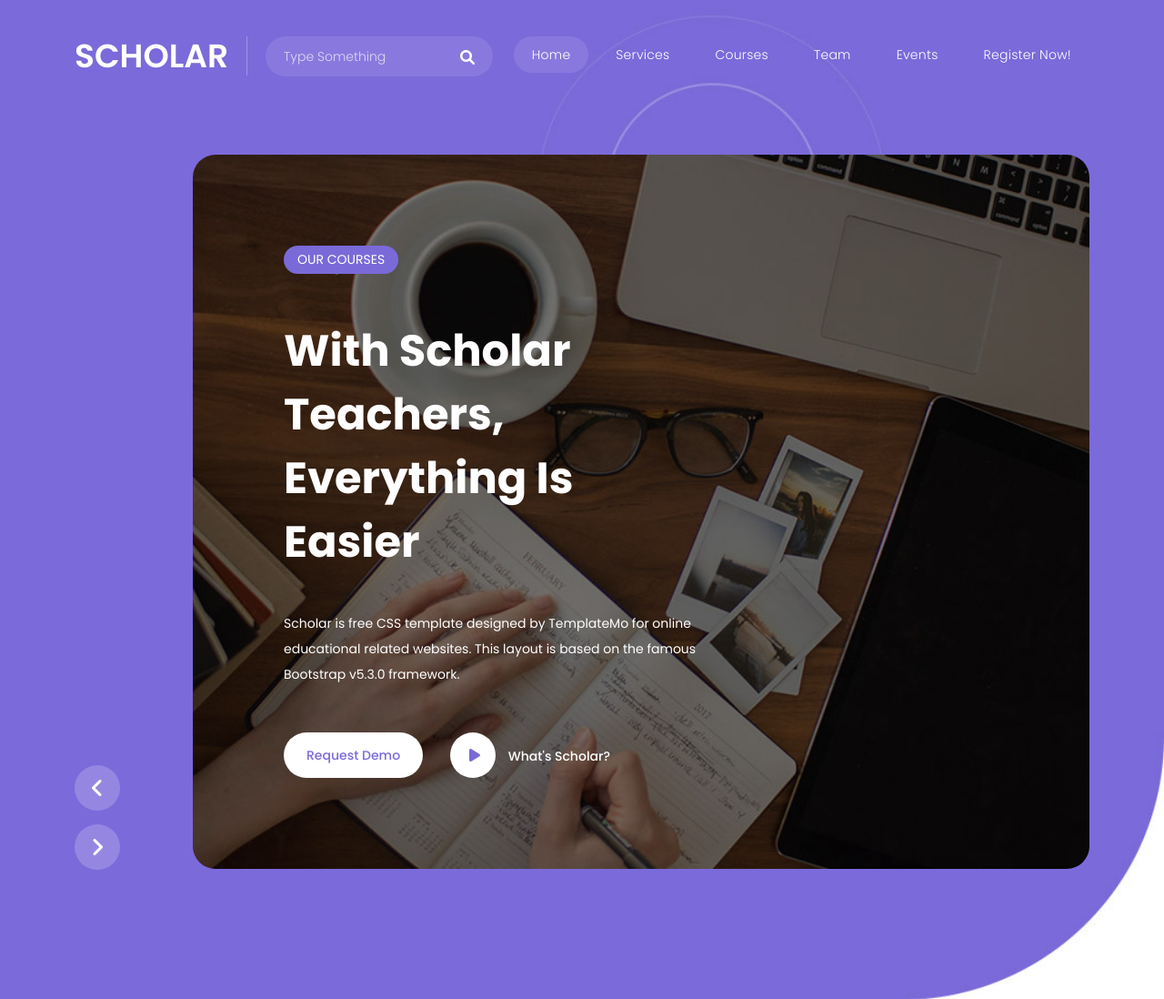
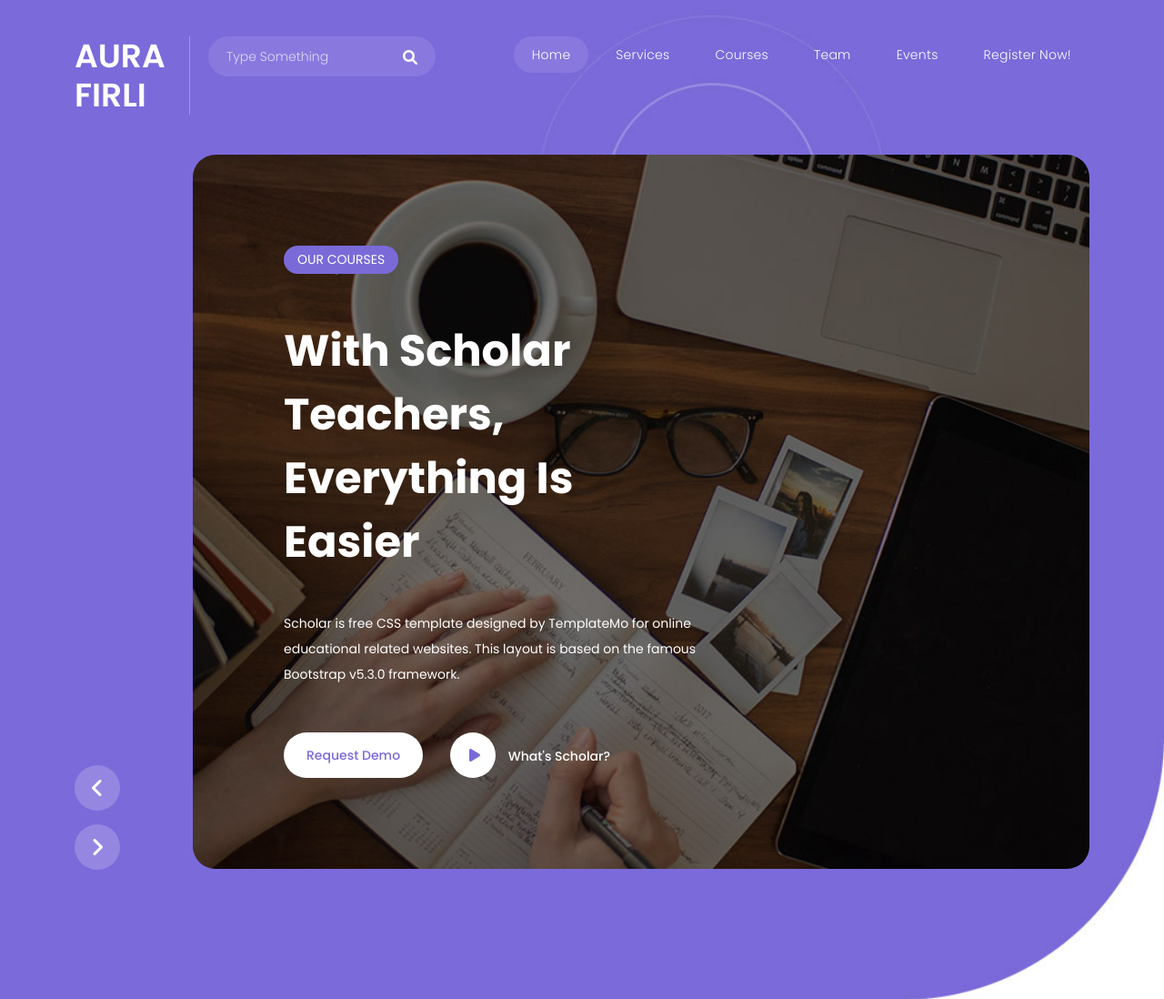
Before and after one commit to Aurafirli/Tes, a plain HTML site: page index.html in a window 1280 px wide. Shown: the top 1098 px of the page at 91% size. Drawn offline with nearby package versions, Linux system fonts and the light colour scheme.

Commit message:
Update index.html

```diff
--- a/index.html
+++ b/index.html
@@ -51,7 +51,7 @@ https://templatemo.com/tm-586-scholar
                 <nav class="main-nav">
                     <!-- ***** Logo Start ***** -->
                     <a href="index.html" class="logo">
-                        <h1>Scholar</h1>
+                        <h1>Aura firli</h1>
                     </a>
                     <!-- ***** Logo End ***** -->
                     <!-- ***** Serach Start ***** -->
```
